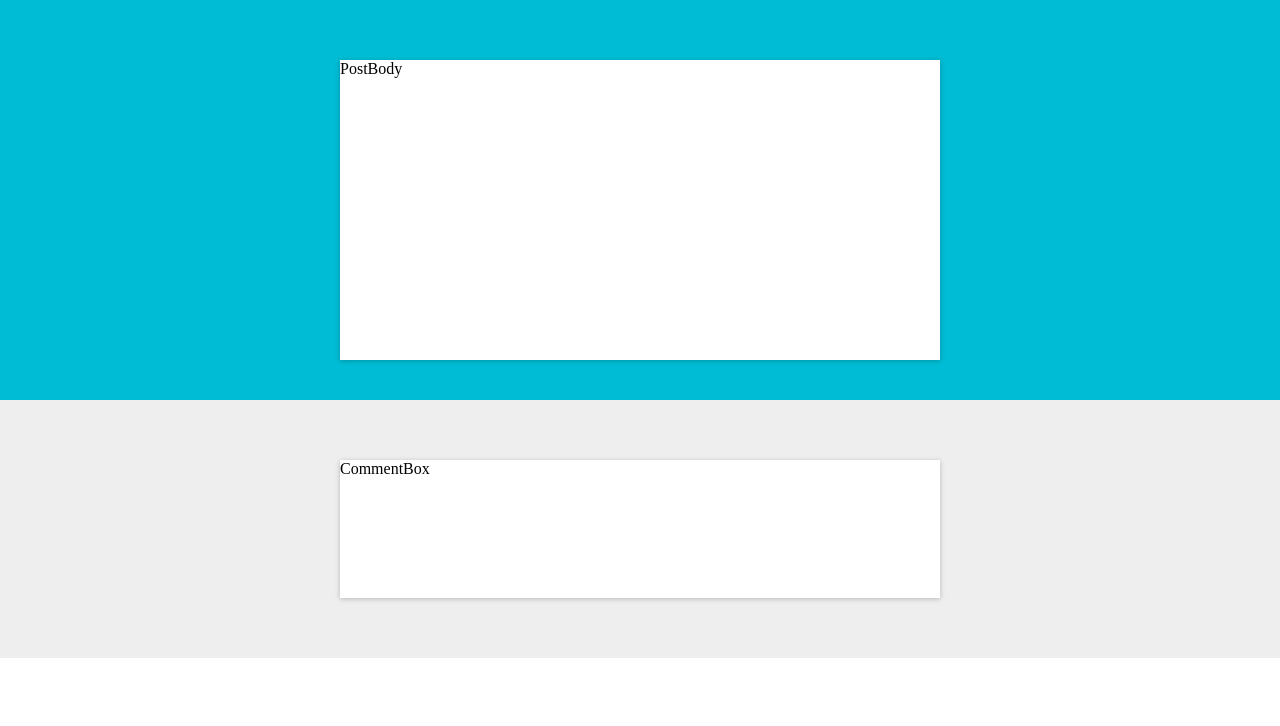
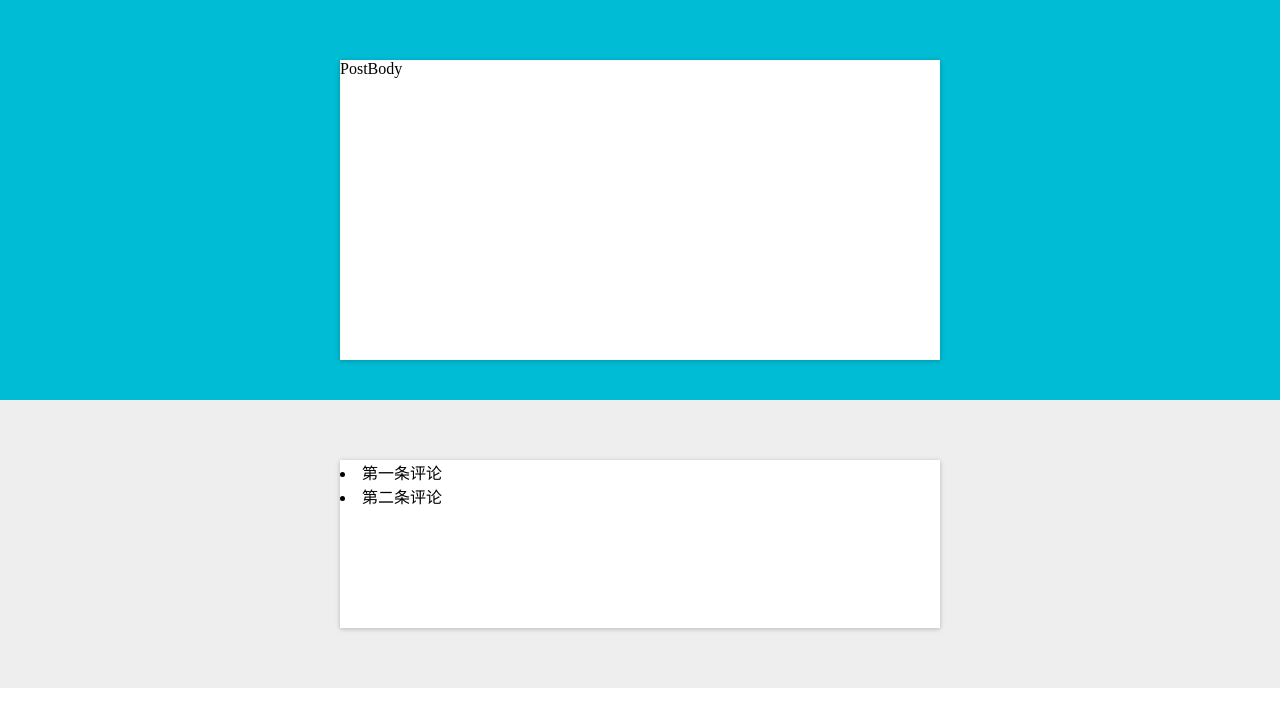
Before and after one commit to liulu1012/new-redux-hello, a React (Create React App) app: page / in a window 1280 px wide. Shown: the top 726 px of the page. Built offline with nearby package versions, Linux system fonts and the light colour scheme.

Commit message:
two comments

```diff
--- a/src/CommentBox.js
+++ b/src/CommentBox.js
@@ -1,10 +1,19 @@
 import React from 'react'
 
 class CommentBox extends React.Component{
+  state = {
+    comments:[
+      '第一条评论',
+      '第二条评论'
+    ]
+  }
   render(){
     return(
       <div className='comment-box'>
-        CommentBox
+        {this.state.comments.map(item=>(
+          <li key={Math.random()}>{item}</li>
+        ))
+      }
       </div>
     )
   }
```
